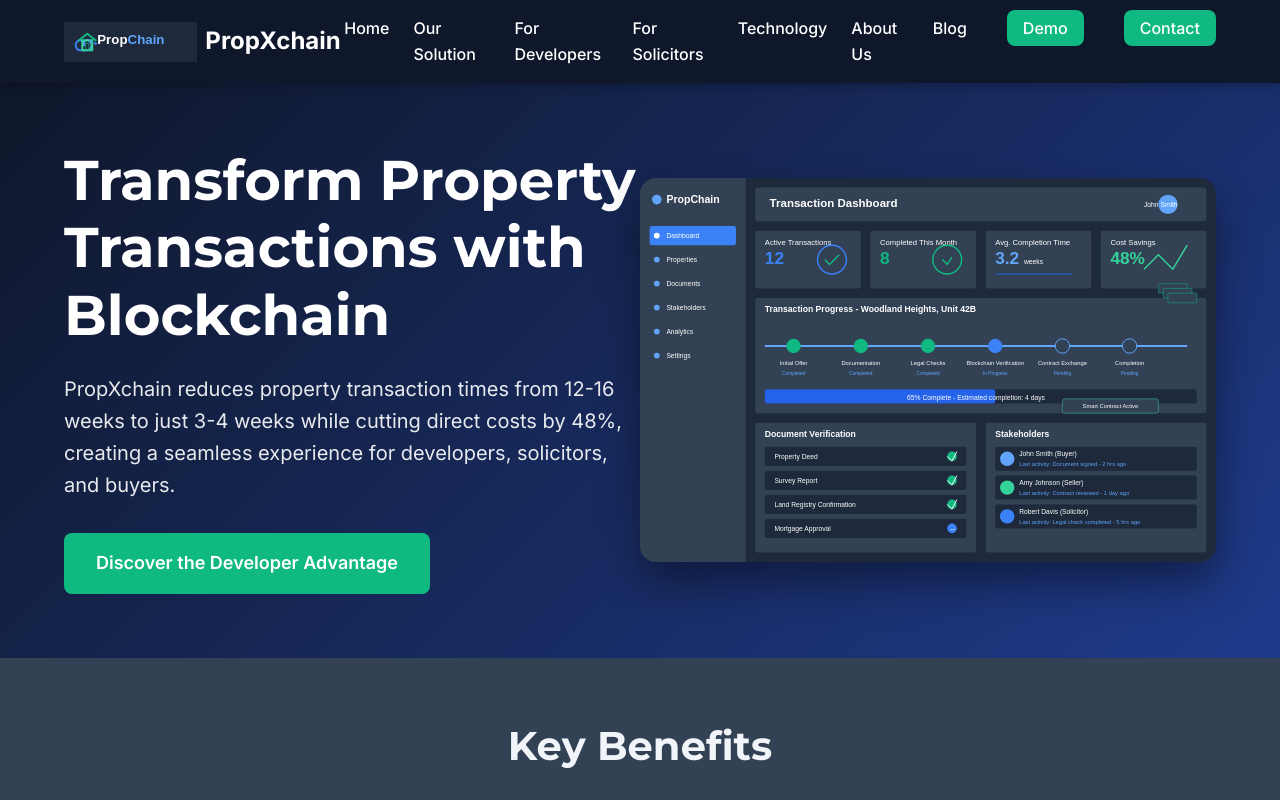
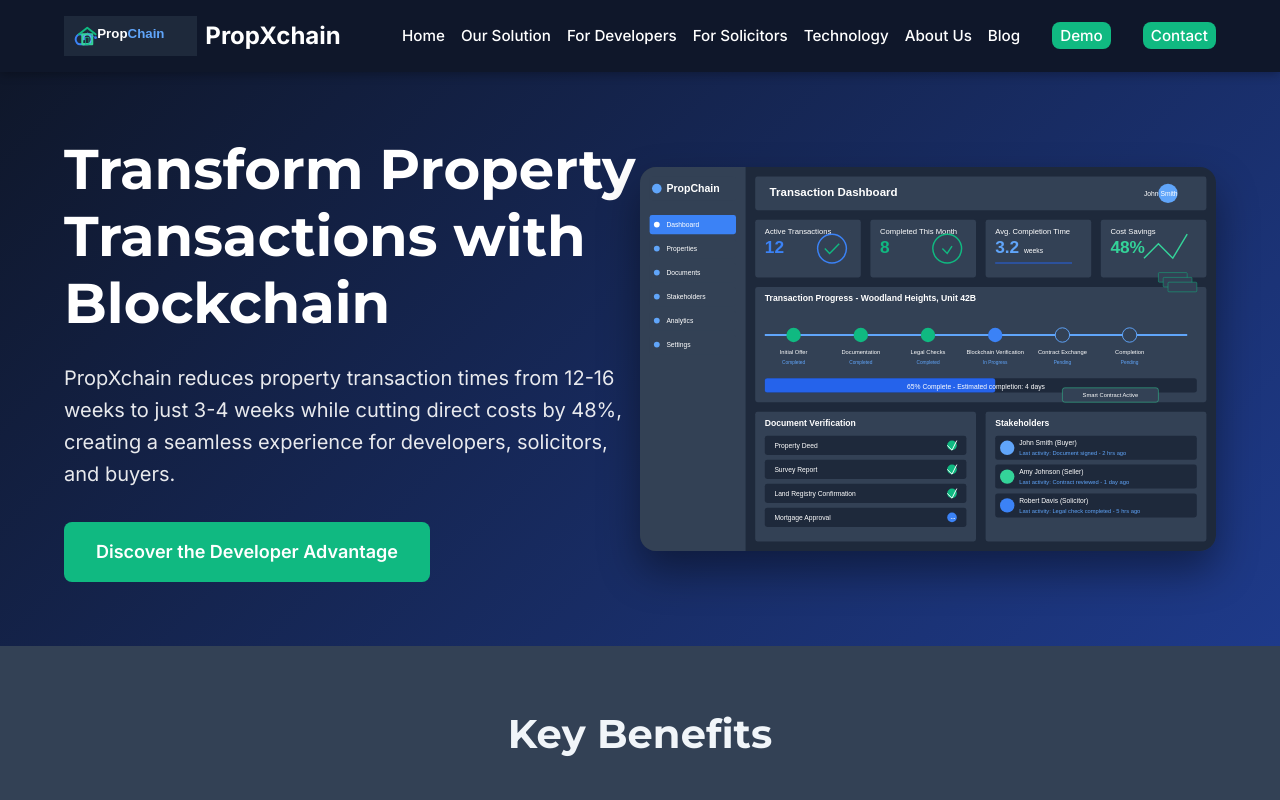
Before and after one commit to Madhatt4/PropXChain, a website: page index.html in a window 1280 px wide. Shown: the top 800 px of the page. Drawn offline with Linux system fonts and the light colour scheme.

Commit message:
Further improve header layout with better spacing and font sizes

```diff
--- a/css/styles.css
+++ b/css/styles.css
@@ -176,12 +176,13 @@
 }
 
 .nav-item {
-  margin-left: var(--spacing-lg);
+  margin-left: var(--spacing-md);
 }
 
 .nav-link {
   color: white;
   font-weight: 500;
+  font-size: 0.95rem;
   transition: opacity var(--transition-fast);
 }
 
@@ -193,10 +194,11 @@
 .nav-cta {
   background-color: var(--primary-green);
   color: white;
-  padding: var(--spacing-sm) var(--spacing-md);
+  padding: var(--spacing-xs) var(--spacing-sm);
   border-radius: var(--radius-md);
   margin-left: var(--spacing-md);
   font-weight: 500;
+  font-size: 0.95rem;
   transition: background-color var(--transition-fast);
 }
 
```
